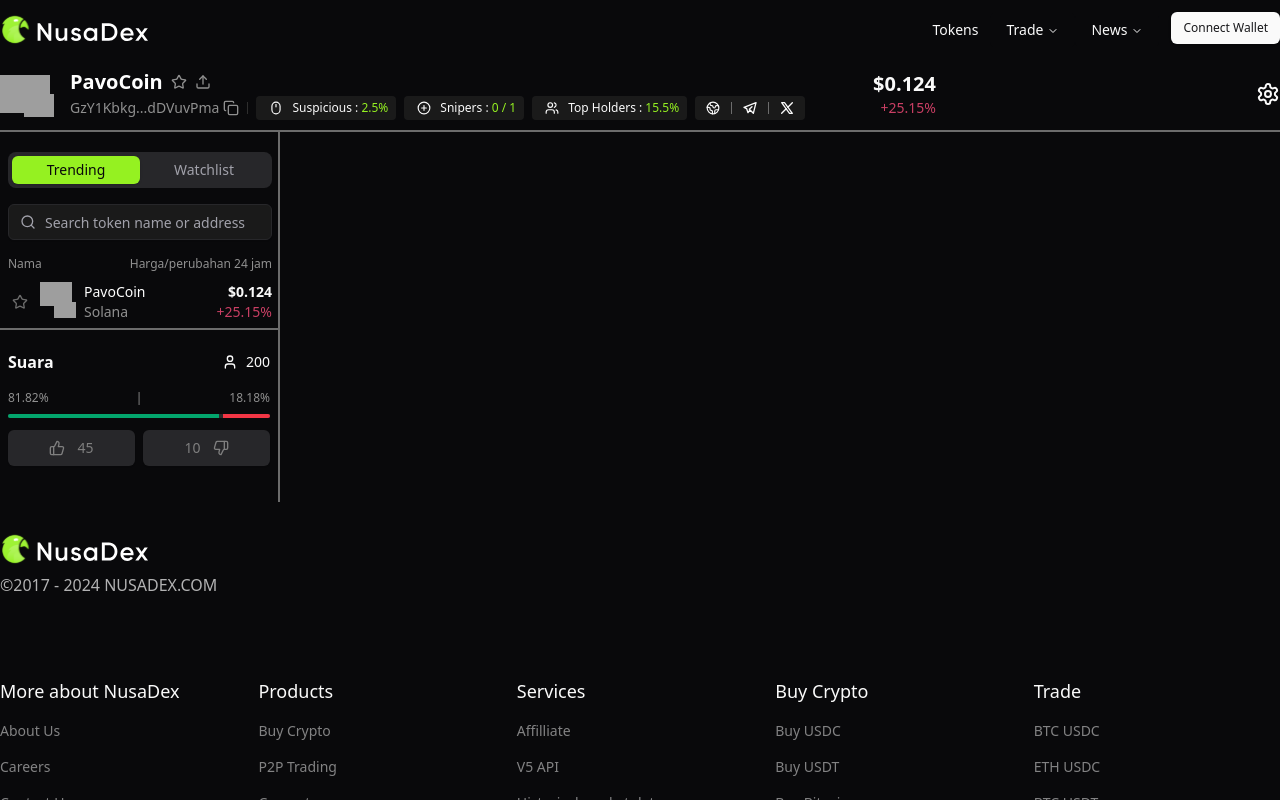
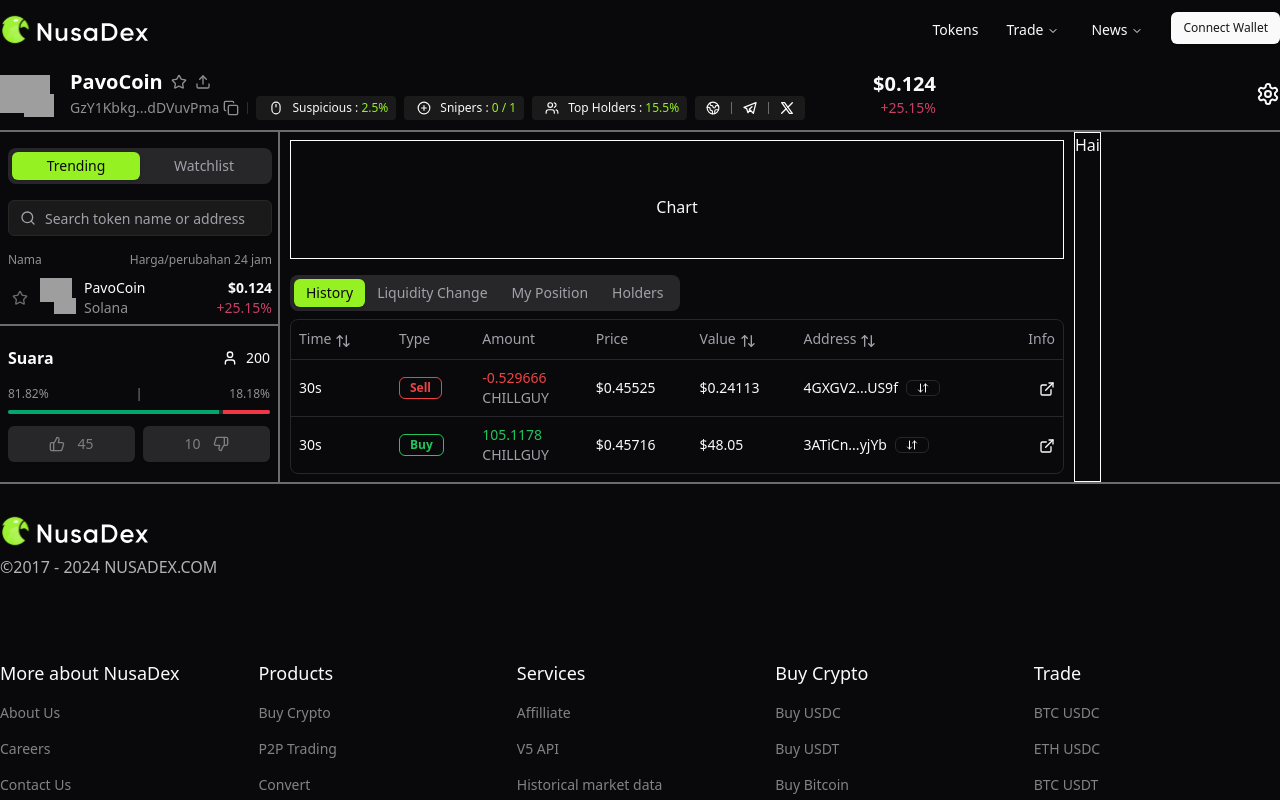
Before and after one commit to RamzGxz/nusadex, a Next.js app: page /details in a window 1280 px wide. Shown: the top 800 px of the page. Built offline with nearby package versions, Linux system fonts and the light colour scheme; grey boxes are pictures that could not be loaded.

Commit message:
update details page

```diff
--- /dev/null
+++ b/src/components/details/chart.tsx
@@ -0,0 +1,7 @@
+<div className="flex flex-row h-[calc(100vh - 118px)] mt-[2px] min-[500px] border-t-2 border-[#6c6c6c]">
+        <div className="flex flex-1 gap-[2px] w-full">
+          <div className="flex flex-col gap-1 w-[280px] order-1  border-r-2 border-[#6c6c6c]">
+          </div>
+          <div className="flex border border-white">HAI</div>
+        </div>
+</div>
--- /dev/null
+++ b/src/components/details/transaction-table.tsx
@@ -0,0 +1,124 @@
+"use client";
+
+import { ArrowDownUp, ArrowUpDown, ExternalLink } from "lucide-react";
+import {
+  Table,
+  TableBody,
+  TableCell,
+  TableHead,
+  TableHeader,
+  TableRow,
+} from "@/components/ui/table";
+import { Badge } from "@/components/ui/badge";
+
+interface Transaction {
+  time: string;
+  type: "Buy" | "Sell";
+  amount: {
+    value: number;
+    currency: string;
+  };
+  price: number;
+  value: number;
+  address: string;
+}
+
+const transactions: Transaction[] = [
+  {
+    time: "30s",
+    type: "Sell",
+    amount: {
+      value: -0.529666,
+      currency: "CHILLGUY",
+    },
+    price: 0.45525,
+    value: 0.24113,
+    address: "4GXGV2...US9f",
+  },
+  {
+    time: "30s",
+    type: "Buy",
+    amount: {
+      value: 105.1178,
+      currency: "CHILLGUY",
+    },
+    price: 0.45716,
+    value: 48.05,
+    address: "3ATiCn...yjYb",
+  },
+];
+
+export default function TransactionTable() {
+  return (
+    <div className="rounded-lg border bg-background">
+      <Table>
+        <TableHeader>
+          <TableRow className="hover:bg-transparent">
+            <TableHead className="w-[100px]">
+              Time
+              <ArrowUpDown className="ml-1 h-4 w-4 inline-block" />
+            </TableHead>
+            <TableHead>Type</TableHead>
+            <TableHead>Amount</TableHead>
+            <TableHead>Price</TableHead>
+            <TableHead>
+              Value
+              <ArrowUpDown className="ml-1 h-4 w-4 inline-block" />
+            </TableHead>
+            <TableHead>
+              Address
+              <ArrowUpDown className="ml-1 h-4 w-4 inline-block" />
+            </TableHead>
+            <TableHead className="text-right">Info</TableHead>
+          </TableRow>
+        </TableHeader>
+        <TableBody>
+          {transactions.map((transaction, index) => (
+            <TableRow key={index} className="hover:bg-muted/50">
+              <TableCell className="font-medium">{transaction.time}</TableCell>
+              <TableCell>
+                <Badge
+                  variant="outline"
+                  className={
+                    transaction.type === "Buy"
+                      ? "text-green-500 border-green-500"
+                      : "text-red-500 border-red-500"
+                  }
+                >
+                  {transaction.type}
+                </Badge>
+              </TableCell>
+              <TableCell>
+                <div
+                  className={
+                    transaction.type === "Buy"
+                      ? "text-green-500"
+                      : "text-red-500"
+                  }
+                >
+                  {transaction.amount.value}
+                </div>
+                <div className="text-sm text-muted-foreground">
+                  {transaction.amount.currency}
+                </div>
+              </TableCell>
+              <TableCell>${transaction.price}</TableCell>
+              <TableCell>${transaction.value}</TableCell>
+              <TableCell>
+                <div className="flex items-center gap-2">
+                  {transaction.address}
+                  <Badge variant="outline" className="h-4">
+                    <ArrowDownUp className="h-3 w-3" />
+                  </Badge>
+                </div>
+              </TableCell>
+              <TableCell className="text-right">
+                <ExternalLink className="h-4 w-4 inline-block" />
+              </TableCell>
+            </TableRow>
+          ))}
+        </TableBody>
+      </Table>
+    </div>
+  );
+}
--- a/src/pages/details/index.tsx
+++ b/src/pages/details/index.tsx
@@ -8,11 +8,14 @@
   UploadIcon,
   User,
   UsersIcon,
+  Wallet,
 } from "lucide-react";
 import { Tabs, TabsContent, TabsList, TabsTrigger } from "@/components/ui/tabs";
 import React from "react";
 import { TokenSearch } from "@/components/ui/search-input";
 import { Votes } from "@/components/details/votes";
+import TransactionTable from "@/components/details/transaction-table";
+import { Button } from "@/components/ui/button";
 // import { useEffect, useState } from "react";
 
 export default function index() {
@@ -148,10 +151,10 @@
           <SettingsIcon />
         </div>
       </div>
-      <div className="flex flex-row h-[calc(100vh - 118px)] mt-[2px] min-[500px] border-t-2 border-[#6c6c6c]">
+      <div className="flex flex-row h-[calc(100vh - 118px)] mt-[2px] min-[500px] border-t-2 border-b-2 border-[#6c6c6c]">
         <div className="flex flex-1 gap-[2px]">
           <div className="flex flex-col gap-1 w-[280px] order-1  border-r-2 border-[#6c6c6c]">
-            <div className="flex-1 pt-4"></div>
+            <div className="flex-1 pt-4">
               <div className="min-h-[120px] overflow-hidden">
                 <Tabs defaultValue="trending" className="w-[280px] px-2">
                   <TabsList className="grid w-full grid-cols-2">
@@ -235,12 +238,32 @@
                       </a>
                     </div>
                   </TabsContent>
-                <TabsContent value="watchlist">Kontol</TabsContent>
+                  <TabsContent value="watchlist">
+                    <div className="my-14">
+                      <div className="flex items-center justify-center flex-col">
+                        <div className="text-center">
+                          <img
+                            src="/wallet-crypto.png"
+                            alt="wallet-cryptos"
+                            className="h-[72px] mx-auto"
+                          />
+                          <div className="text-lg mt-2">Watchlist empty</div>
+                          <div className="text-xs mt-2">
+                            Connect your wallet to manage Watchlist.
+                          </div>
+                        </div>
+                      </div>
+                      <div className="flex justify-center mt-5">
+                        <Button className="mx-auto">Connect wallet</Button>
+                      </div>
+                    </div>
+                  </TabsContent>
                 </Tabs>
+              </div>
             </div>
             <div className="min-h-[120px] overflow-hidden border-t-2 border-[#6c6c6c]">
               <div className="px-2 py-5">
-                <div className="mb-4">
+                <div className="">
                   <div className="flex justify-between mb-4">
                     <div className="text-base font-bold ">Suara</div>
                     <div className="flex items-center text-base font-bold">
@@ -255,6 +278,56 @@
               </div>
             </div>
           </div>
+          {/* Mid */}
+          <div className="flex flex-col w-[790px] order-2">
+            <div className="flex flex-1 m-2 pt-4 border border-white justify-center items-center">
+              Chart
+            </div>
+            <div className="min-h-[120px] overflow-hidden p-2">
+              <Tabs defaultValue="history" className="w-full">
+                <TabsList>
+                  <TabsTrigger
+                    value="history"
+                    className="data-[state=active]:bg-[#95F121] data-[state=active]:text-[#09090B]"
+                  >
+                    History
+                  </TabsTrigger>
+                  <TabsTrigger
+                    value="liquidity-change"
+                    className="data-[state=active]:bg-[#95F121] data-[state=active]:text-[#09090B]"
+                  >
+                    Liquidity Change
+                  </TabsTrigger>
+                  <TabsTrigger
+                    value="my-position"
+                    className="data-[state=active]:bg-[#95F121] data-[state=active]:text-[#09090B]"
+                  >
+                    My Position
+                  </TabsTrigger>
+                  <TabsTrigger
+                    value="holders"
+                    className="data-[state=active]:bg-[#95F121] data-[state=active]:text-[#09090B]"
+                  >
+                    Holders
+                  </TabsTrigger>
+                </TabsList>
+                <TabsContent value="history">
+                  <TransactionTable />
+                </TabsContent>
+                <TabsContent value="liquidity-change">
+                  Change your password here.
+                </TabsContent>
+                <TabsContent value="my-position">
+                  Make changes to your account here.
+                </TabsContent>
+                <TabsContent value="holders">
+                  Change your password here.
+                </TabsContent>
+              </Tabs>
+            </div>
+          </div>
+          {/* Right */}
+          <div className="order-3 border border-white">Hai</div>
         </div>
       </div>
     </>
```
Also changed, not shown: public/wallet-crypto.png (added). Lines whose indentation alone changed are shown as unchanged.
